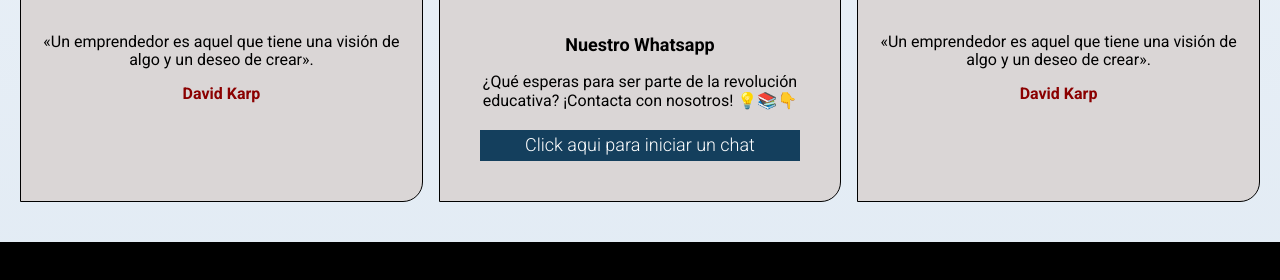
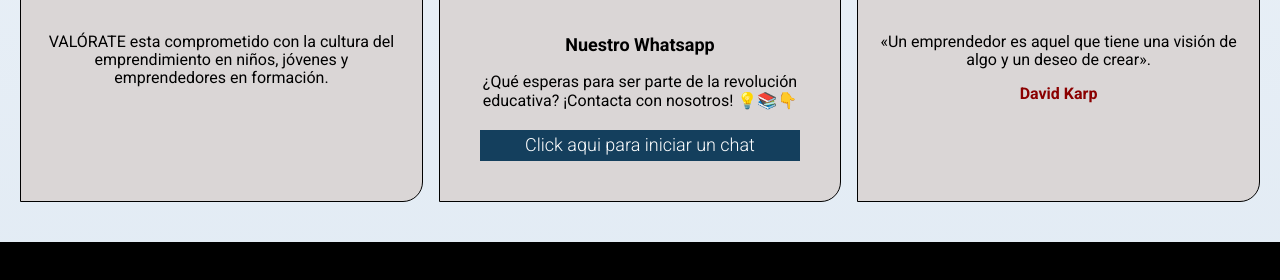
Before and after one commit to tuizcasta/Redes-Valorate, a plain HTML site: page index.html in a window 1280 px wide. Shown: the part 1634-1914 px from the top of the page. Drawn offline with Linux system fonts and the light colour scheme.

Commit message:
Version 2

```diff
--- a/index.html
+++ b/index.html
@@ -86,10 +86,9 @@
                 <div class="anuncios1">
 
                     <div class="anuncioa">
-                        <img src="img/emprende.jpg" alt="frase">
+                        <img src="img/emprende 2.jpg" alt="frase">
                             <div class="contenidoa">
-                                    <p>«Un emprendedor es aquel que tiene una visión de algo y un deseo de crear». </p>
-                                    <p class="precio">                                  David Karp</p>
+                                    <p>VALÓRATE esta comprometido con la cultura del emprendimiento en  niños, jóvenes y emprendedores en formación. </p>
                             </div>
                     </div>
 
--- a/style.css
+++ b/style.css
@@ -364,6 +364,7 @@ img {
 }
 
 .anunciosinstru2 {
+
         display: flex;
         border: 0.1rem rgb(143, 53, 53) solid;
         background-color: rgb(218, 214, 214);
@@ -371,6 +372,7 @@ img {
         overflow: hidden; /*para solucionar bordes dañados*/
         line-height: 1.5;
         margin: 1rem;
+
 
 }
 
```
Lines whose indentation alone changed are shown as unchanged.
